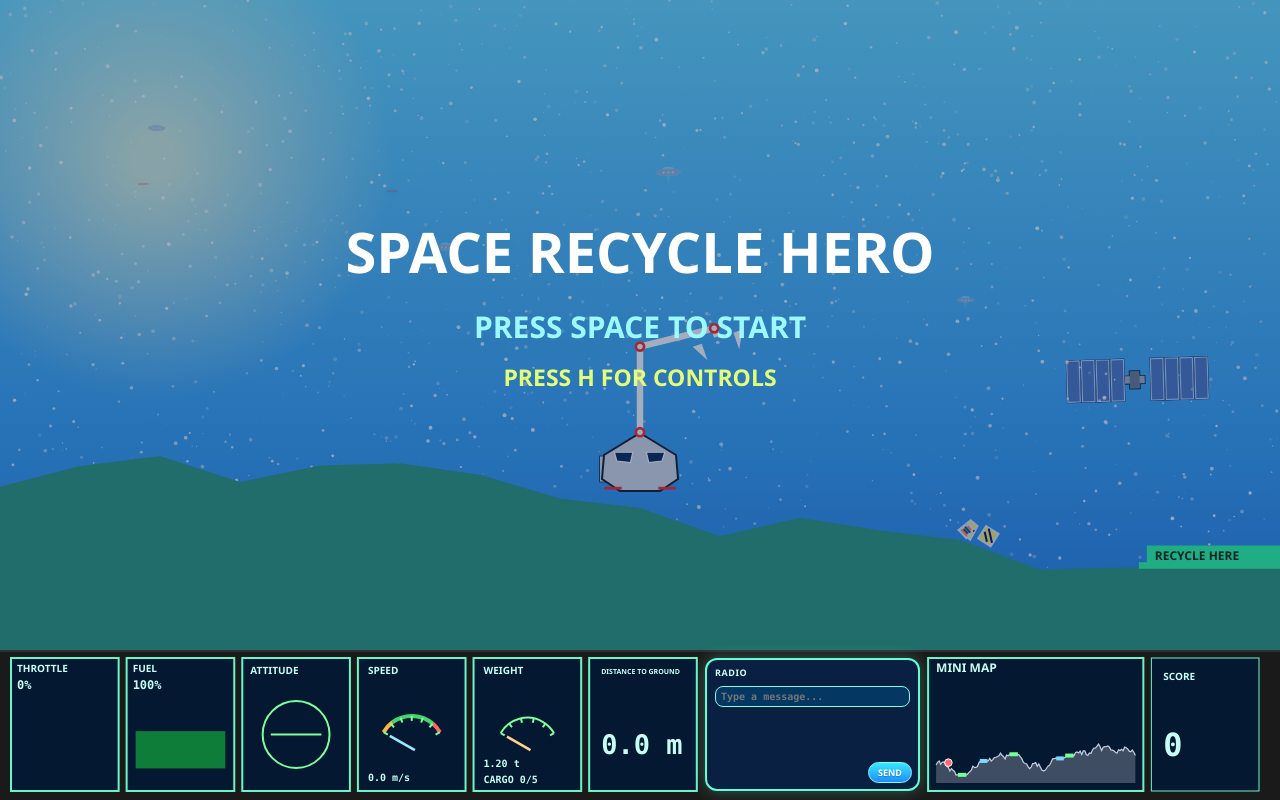
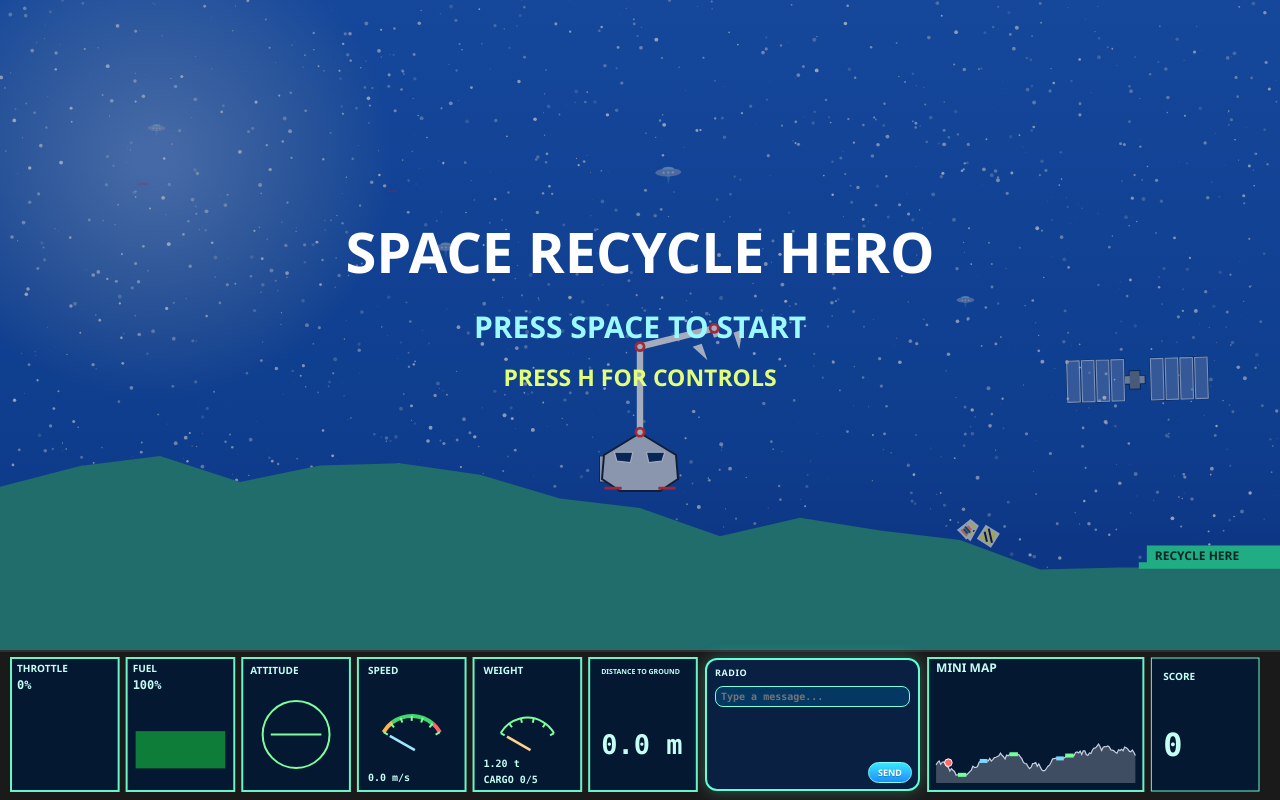
Before and after one commit to ShaneGoodwin501/Space-Recycle-Hero, a plain HTML site: page index.html in a window 1280 px wide. Drawn offline with Linux system fonts and the light colour scheme; animation ran at ten frames a second.

Commit message:
Darken sky palette to deeper blue tones

```diff
--- a/game.js
+++ b/game.js
@@ -56,8 +56,8 @@
 
 
   const THEME = {
-    skyTop: '#68d9ff',
-    skyBottom: '#1d62d5',
+    skyTop: '#1d5fc9',
+    skyBottom: '#0a2f86',
     cloudGlow: 'rgba(199, 255, 245, 0.35)',
     terrain: '#2f9a7f',
     terrainShadow: '#18715c',
@@ -1962,13 +1962,13 @@
   function drawBackground() {
     const sky = ctx.createLinearGradient(0, 0, 0, H);
     sky.addColorStop(0, THEME.skyTop);
-    sky.addColorStop(0.55, '#39a2f5');
+    sky.addColorStop(0.55, '#1450b4');
     sky.addColorStop(1, THEME.skyBottom);
     ctx.fillStyle = sky;
     ctx.fillRect(0, 0, W, H);
 
     const sun = ctx.createRadialGradient(W * 0.12, H * 0.2, 20, W * 0.12, H * 0.2, Math.min(W, H) * 0.3);
-    sun.addColorStop(0, 'rgba(255,255,210,0.72)');
+    sun.addColorStop(0, 'rgba(220,235,255,0.4)');
     sun.addColorStop(1, 'rgba(255,255,210,0)');
     ctx.fillStyle = sun;
     ctx.fillRect(0, 0, W, H);
--- a/style.css
+++ b/style.css
@@ -1,7 +1,7 @@
 :root {
-  --bg-ocean-1: #67dfff;
-  --bg-ocean-2: #2e8eff;
-  --bg-ocean-3: #1a4cb9;
+  --bg-ocean-1: #2c72d9;
+  --bg-ocean-2: #174ca8;
+  --bg-ocean-3: #0a2f7f;
   --hud-bg: rgba(8, 34, 76, 0.84);
   --hud-border: #62ffd4;
   --hud-text: #d8fff7;
@@ -13,7 +13,7 @@ html, body {
   width: 100%;
   height: 100%;
   overflow: hidden;
-  background: radial-gradient(circle at 20% 12%, #a8f8ff 0%, var(--bg-ocean-1) 20%, var(--bg-ocean-2) 55%, var(--bg-ocean-3) 100%);
+  background: radial-gradient(circle at 20% 12%, #4d8fdf 0%, var(--bg-ocean-1) 20%, var(--bg-ocean-2) 55%, var(--bg-ocean-3) 100%);
   font-family: "Segoe UI", Tahoma, sans-serif;
 }
 
@@ -25,7 +25,7 @@ body {
   display: block;
   width: 100vw;
   height: 100vh;
-  background: linear-gradient(180deg, #6ee0ff 0%, #2380f2 52%, #1c53c7 100%);
+  background: linear-gradient(180deg, #2f73ce 0%, #1b56b5 52%, #0b378f 100%);
 }
 
 #radioHud {
```
